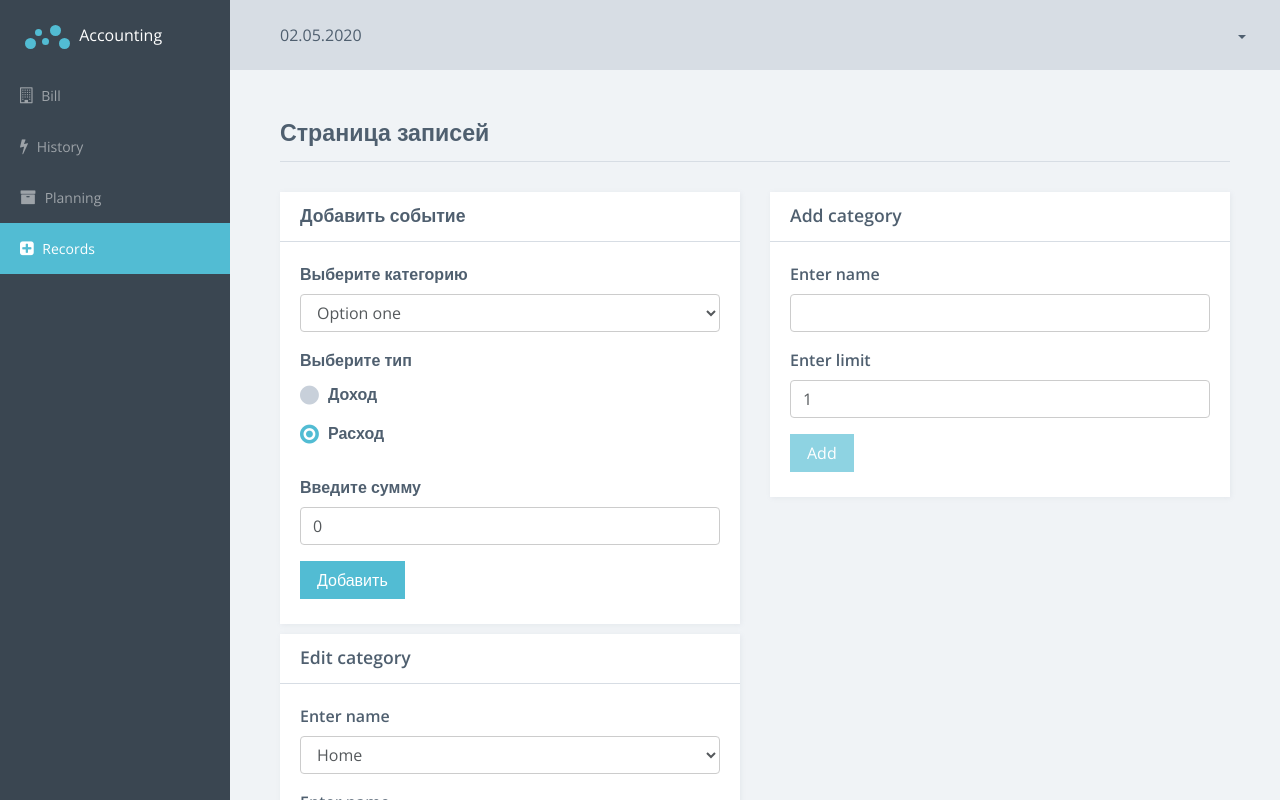
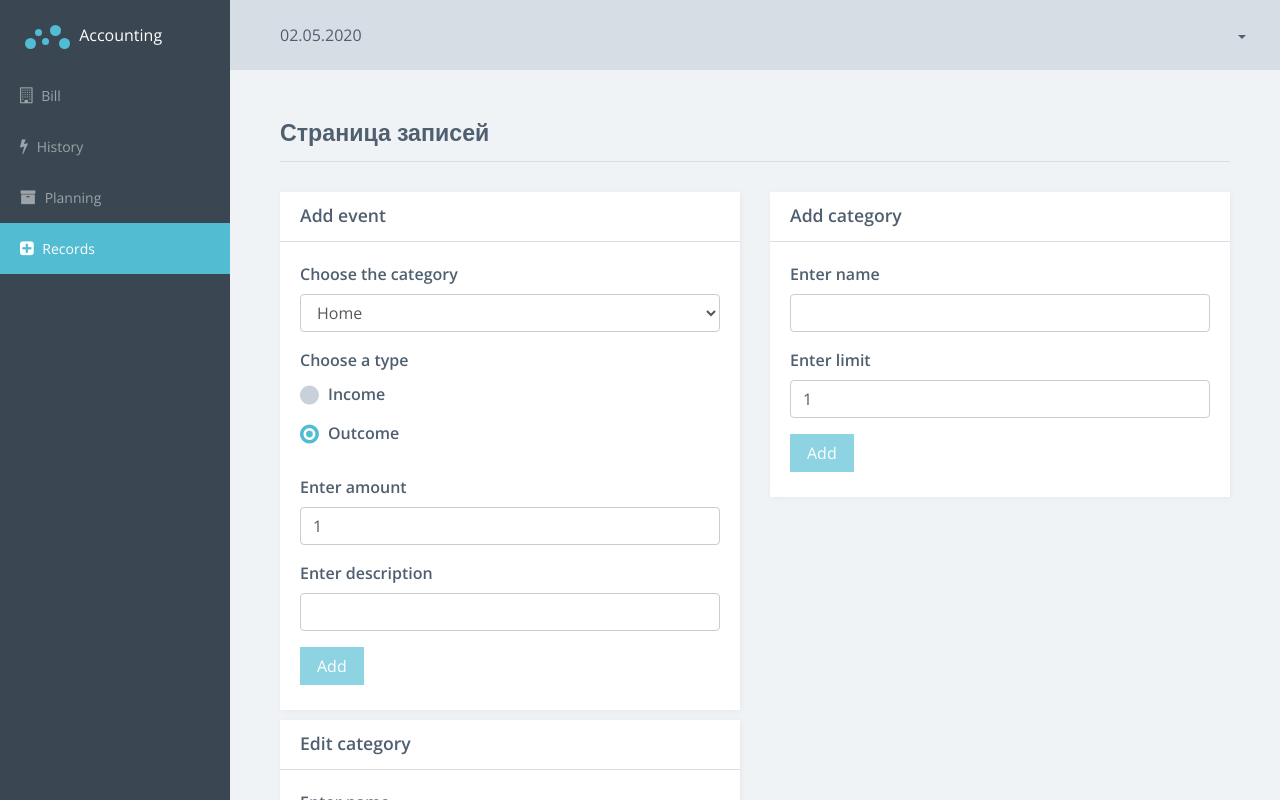
Before and after one commit to anikeieva/home-accounting, an Angular app: page /system/records in a window 1280 px wide. Built offline with nearby package versions, Linux system fonts and the light colour scheme; data requests are answered from the project's data file.

Commit message:
Added adding event

```diff
--- a/db.json
+++ b/db.json
@@ -14,9 +14,8 @@
     }
   ],
   "bill": {
-    "value": 100000,
-    "currency": "UAH",
-    "currencyCodeA": 980
+    "value": 80500,
+    "currency": "UAH"
   },
   "categories": [
     {
@@ -35,7 +34,7 @@
       "limit": 7000
     },
     {
-      "name": "new",
+      "name": "new-new",
       "limit": 1345678,
       "id": 4
     },
@@ -43,6 +42,16 @@
       "name": "new-category",
       "limit": 2,
       "id": 5
+    },
+    {
+      "name": "new3",
+      "limit": 1,
+      "id": 6
+    },
+    {
+      "name": "test5",
+      "limit": 1,
+      "id": 7
     }
   ],
   "events": [
@@ -85,6 +94,22 @@
       "date": "10.06.2017 14:01:58",
       "id": 5,
       "description": "Refueling + maintenance passage"
+    },
+    {
+      "type": "income",
+      "amount": 500,
+      "category": "4",
+      "date": "15.05.2020 23.04.52",
+      "description": "test",
+      "id": 6
+    },
+    {
+      "type": "outcome",
+      "amount": 20000,
+      "category": 1,
+      "date": "15.05.2020 23.19.48",
+      "description": "test",
+      "id": 7
     }
   ]
 }
--- a/package.json
+++ b/package.json
@@ -23,6 +23,7 @@
     "@angular/platform-browser-dynamic": "~9.1.3",
     "@angular/router": "~9.1.3",
     "json-server": "^0.16.1",
+    "moment": "^2.25.3",
     "rxjs": "~6.5.5",
     "tslib": "^1.10.0",
     "zone.js": "~0.10.2"
--- a/src/app/auth/login/login.component.ts
+++ b/src/app/auth/login/login.component.ts
@@ -1,20 +1,20 @@
-import { Component, OnInit } from '@angular/core';
+import {Component, OnDestroy, OnInit} from '@angular/core';
 import { FormControl, FormGroup, Validators } from '@angular/forms';
-import {ActivatedRoute, Params, Router} from "@angular/router";
+import {ActivatedRoute, Params, Router} from '@angular/router';
 
-import { UserService } from "../../shared/services/user.service";
-import { User } from "../../shared/models/user.model";
-import { Message } from "../../shared/models/message.model";
-import { AuthService } from "../../shared/services/auth.service";
+import { UserService } from '../../shared/services/user.service';
+import { User } from '../../shared/models/user.model';
+import { Message } from '../../shared/models/message.model';
+import { AuthService } from '../../shared/services/auth.service';
+import { Subscription } from 'rxjs';
 
 @Component({
   selector: 'acc-login',
   templateUrl: './login.component.html',
   styleUrls: ['./login.component.scss']
 })
-export class LoginComponent implements OnInit {
-  loginForm: FormGroup;
-  message: Message;
+export class LoginComponent implements OnInit, OnDestroy {
+  subscriptions: Subscription[] = [];
 
   get email() {
     return this.loginForm.get('email');
@@ -30,20 +30,30 @@ export class LoginComponent implements OnInit {
     private router: Router,
     private route: ActivatedRoute
   ) { }
+  loginForm: FormGroup;
+  message: Message;
+
+  private static setUserToLocalStorage(user: User) {
+    localStorage.setItem('user', JSON.stringify(user));
+  }
 
   ngOnInit() {
+    this.subscriptions.push(
       this.route.queryParams.subscribe((params: Params) => {
-      if (params['canLoginNow']) {
+        if (params.canLoginNow) {
           this.getMessage('You can login now', 'success');
         }
-    });
+      })
+    );
+
     this.loginForm = new FormGroup({
-      'email': new FormControl(null, [Validators.required, Validators.email]),
-      'password': new FormControl(null, [Validators.required, Validators.minLength(6)])
+      email: new FormControl(null, [Validators.required, Validators.email]),
+      password: new FormControl(null, [Validators.required, Validators.minLength(6)])
     });
   }
 
   onSubmit() {
+    this.subscriptions.push(
       this.userService.getUserByEmail(this.email.value)
         .subscribe((user: User) => {
           if (user) {
@@ -59,6 +69,13 @@ export class LoginComponent implements OnInit {
           } else {
             this.getMessage('There is no user with that email', 'danger');
           }
+        })
+    );
+  }
+
+  ngOnDestroy(): void {
+    this.subscriptions.forEach((subscription: Subscription) => {
+      subscription.unsubscribe();
     });
   }
 
@@ -75,8 +92,4 @@ export class LoginComponent implements OnInit {
       this.message.text = '';
     }
   }
-
-  private static setUserToLocalStorage(user: User) {
-    localStorage.setItem('user', JSON.stringify(user));
 }
-}
--- a/src/app/auth/registration/registration.component.ts
+++ b/src/app/auth/registration/registration.component.ts
@@ -1,18 +1,19 @@
-import { Component, OnInit } from '@angular/core';
-import {FormControl, FormGroup, ValidationErrors, Validators} from "@angular/forms";
-import { Router } from "@angular/router";
-import {Observable, throwError} from "rxjs";
+import {Component, OnDestroy, OnInit} from '@angular/core';
+import { FormControl, FormGroup, ValidationErrors, Validators } from '@angular/forms';
+import { Router } from '@angular/router';
+import {Observable, Subscription, throwError} from 'rxjs';
 
-import { UserService } from "../../shared/services/user.service";
-import { User } from "../../shared/models/user.model";
-import {catchError, map} from "rxjs/operators";
+import { UserService } from '../../shared/services/user.service';
+import { User } from '../../shared/models/user.model';
+import { catchError, map } from 'rxjs/operators';
 
 @Component({
   selector: 'acc-registration',
   templateUrl: './registration.component.html',
   styleUrls: ['./registration.component.scss']
 })
-export class RegistrationComponent implements OnInit {
+export class RegistrationComponent implements OnInit, OnDestroy {
+  subscriptions: Subscription[] = [];
   registrationForm: FormGroup;
 
   get email() {
@@ -49,16 +50,18 @@ export class RegistrationComponent implements OnInit {
     const { email, password, name } = this.registrationForm.value;
     const user: User = new User(email, password, name);
 
+    this.subscriptions.push(
       this.userService.createUser(user)
-      .subscribe((user: User) => {
-        if (user) {
+        .subscribe((responsesUser: User) => {
+          if (responsesUser) {
             this.router.navigate(['/login'], {
               queryParams: {
                 canLoginNow: true
               }
             }).then(() => {});
           }
-      });
+        })
+    );
   }
 
   forbiddenEmail(control: FormControl): Observable<ValidationErrors | null> {
@@ -66,7 +69,13 @@ export class RegistrationComponent implements OnInit {
       .pipe(
         map((user: User) => user ? { forbiddenEmail: true } : null),
         catchError((error: Error) => throwError(error))
-      )
+      );
+  }
+
+  ngOnDestroy(): void {
+    this.subscriptions.forEach((subscription: Subscription) => {
+      subscription.unsubscribe();
+    });
   }
 
 }
--- a/src/app/shared/services/bill.service.ts
+++ b/src/app/shared/services/bill.service.ts
@@ -32,4 +32,8 @@ export class BillService extends BaseApiService {
         })
       );
   }
+
+  updateBill(bill: Bill): Observable<Bill> {
+    return this.put('bill', bill);
+  }
 }
--- a/src/app/system/records-page/add-event/add-event.component.html
+++ b/src/app/system/records-page/add-event/add-event.component.html
@@ -1,40 +1,87 @@
 <div class="card">
   <div class="card-header bordered">
     <div class="header-block">
-      <h3 class="title">Добавить событие</h3>
+      <h3 class="title">Add event</h3>
     </div>
   </div>
   <div class="card-block">
-    <form>
+    <div *ngIf="message && message.text"
+         class="alert alert-{{message.type}}">
+      {{message.text}}
+    </div>
+
+    <form #form="ngForm" (ngSubmit)="onSubmit(form)">
       <div class="form-group">
-        <label class="control-label" for="category">Выберите категорию</label>
-        <select class="form-control" id="category">
-          <option>Option one</option>
-          <option>Option two</option>
-          <option>Option three</option>
-          <option>Option four</option>
+        <label class="control-label" for="category">Choose the category</label>
+        <select class="form-control"
+                id="category"
+                required
+                name="category"
+                [ngModel]="1">
+          <option *ngFor="let category of categories"
+                  [value]="category.id">
+            {{category.name}}
+          </option>
         </select>
       </div>
       <div class="form-group">
-        <label class="control-label">Выберите тип</label>
-        <div>
+        <label class="control-label">Choose a type</label>
+        <div *ngFor="let type of types">
           <label>
-            <input class="radio" name="radios" type="radio">
-            <span>Доход</span>
-          </label>
-        </div>
-        <div>
-          <label>
-            <input class="radio" name="radios" type="radio" checked>
-            <span>Расход</span>
+            <input class="radio"
+                   name="type"
+                   type="radio"
+                   required=""
+                   [value]="type.type"
+                   [ngModel]="'outcome'">
+            <span>{{type.label}}</span>
           </label>
         </div>
       </div>
-      <div class="form-group">
-        <label class="control-label" for="amount">Введите сумму</label>
-        <input type="number" value="0" id="amount" class="form-control">
+      <div class="form-group"
+           [ngClass]="{'has-error': amount.invalid && amount.touched}">
+        <label class="control-label"
+               for="amount">
+          Enter amount
+        </label>
+        <input type="number"
+               id="amount"
+               name="amount"
+               #amount="ngModel"
+               required
+               class="form-control"
+               [ngModel]="1"
+               [min]="1"
+               (input)="onChangeAmount(amount)">
+        <span class="form-help-text"
+              *ngIf="amount.invalid && amount.touched">
+          Field is required
+        </span>
       </div>
-      <button type="submit" class="btn btn-primary">Добавить</button>
+
+      <div class="form-group"
+           [ngClass]="{'has-error': description.invalid && description.touched}">
+        <label class="control-label"
+               for="description">
+          Enter description
+        </label>
+        <input type="text"
+               id="description"
+               name="description"
+               #description="ngModel"
+               required
+               class="form-control"
+               ngModel>
+        <span class="form-help-text"
+              *ngIf="description.invalid && description.touched">
+          Field is required
+        </span>
+      </div>
+
+      <button type="submit"
+              class="btn btn-primary" [disabled]="form.invalid">
+        Add
+      </button>
     </form>
   </div>
 </div>
--- a/src/app/system/records-page/add-event/add-event.component.ts
+++ b/src/app/system/records-page/add-event/add-event.component.ts
@@ -1,15 +1,104 @@
-import { Component, OnInit } from '@angular/core';
+import {Component, Input, OnDestroy, OnInit} from '@angular/core';
+import {NgForm, NgModel} from '@angular/forms';
+
+import {Category} from '../../../shared/models/category';
+import {AccEvent} from '../../../shared/models/event.model';
+import * as moment from 'moment';
+import {EventsService} from '../../../shared/services/events.service';
+import {BillService} from '../../../shared/services/bill.service';
+import {Bill} from '../../../shared/models/bill.model';
+import {mergeMap} from 'rxjs/operators';
+import {Message} from '../../../shared/models/message.model';
+import {Subscription} from 'rxjs';
 
 @Component({
   selector: 'acc-add-event',
   templateUrl: './add-event.component.html',
   styleUrls: ['./add-event.component.scss']
 })
-export class AddEventComponent implements OnInit {
+export class AddEventComponent implements OnInit, OnDestroy {
+  @Input() categories: Category[] = [];
 
-  constructor() { }
+  types = [
+    {type: 'income', label: 'Income'},
+    {type: 'outcome', label: 'Outcome'}
+  ];
+  message: Message;
+  subscriptions: Subscription[] = [];
+
+  constructor(private eventsService: EventsService,
+              private billService: BillService) { }
 
   ngOnInit(): void {
+    console.log(this.categories);
+  }
+
+  onSubmit(form: NgForm) {
+    if (form) {
+      const { type, amount, category, description } = form.value;
+      const date: string = moment().format('DD.MM.YYYY HH.mm.ss');
+      const event: AccEvent = new AccEvent(type, amount, category, date, description);
+
+      if (event) {
+        this.subscriptions.push(
+          this.billService.getBill()
+            .subscribe((bill: Bill) => {
+              if (bill && bill.value) {
+                let value: number;
+                if (type.includes('outcome')) {
+                  if (amount > bill.value) {
+                    const missingAmount: number = amount - bill.value;
+                    this.getMessage(`Not enough money. You are missing ${missingAmount} ${bill.currency}`, 'danger');
+
+                    return;
+                  } else {
+                    value = bill.value - amount;
+                  }
+                } else {
+                  value = bill.value + amount;
+                }
+
+                const updatedBill: Bill = new Bill(value, bill.currency);
+
+                this.subscriptions.push(
+                  this.billService.updateBill(updatedBill)
+                    .pipe(
+                      mergeMap(() => this.eventsService.addEvent(event))
+                    ).subscribe(() => {
+                    form.setValue({
+                      category: 1,
+                      type: 'outcome',
+                      amount: 1,
+                      description: ' '
+                    });
+                  })
+                );
+              }
+            })
+        );
+      }
+    }
+  }
+
+  onChangeAmount(amount: NgModel) {
+    if (amount.control.value < 0) {
+      const positiveValue = amount.control.value * -1;
+      amount.control.setValue(positiveValue);
+    }
+  }
+
+  private getMessage(text: string, type: string) {
+    this.message = new Message(type, text);
+
+    setTimeout(() => {
+      this.message.text = '';
+    }, 5000);
+  }
+
+  ngOnDestroy(): void {
+    this.subscriptions.forEach((subscription: Subscription) => {
+      subscription.unsubscribe();
+    });
   }
 
 }
--- a/src/app/system/records-page/records-page.component.html
+++ b/src/app/system/records-page/records-page.component.html
@@ -7,16 +7,19 @@
 <section class="section" *ngIf="isLoaded">
   <div class="row">
     <div class="col-md-6">
-      <acc-add-event></acc-add-event>
+      <acc-add-event [categories]="categories">
+      </acc-add-event>
     </div>
     <div class="col-md-6">
-      <acc-add-category (addNewCategory)="onAddCategory($event)"></acc-add-category>
+      <acc-add-category (addNewCategory)="onAddCategory($event)">
+      </acc-add-category>
     </div>
   </div>
   <div class="row">
     <div class="col-md-6">
       <acc-edit-category [categories]="categories"
-                         (editNewCategory)="editNewCategory($event)"></acc-edit-category>
+                         (editNewCategory)="editNewCategory($event)">
+      </acc-edit-category>
     </div>
   </div>
 </section>
```
Also changed, not shown: src/app/shared/models/event.model.ts (+11 -0 lines), src/app/shared/services/events.service.ts (added, +19 -0 lines), 2 other files (tests, documents, lock files or other folders). Lines whose indentation alone changed are shown as unchanged.
